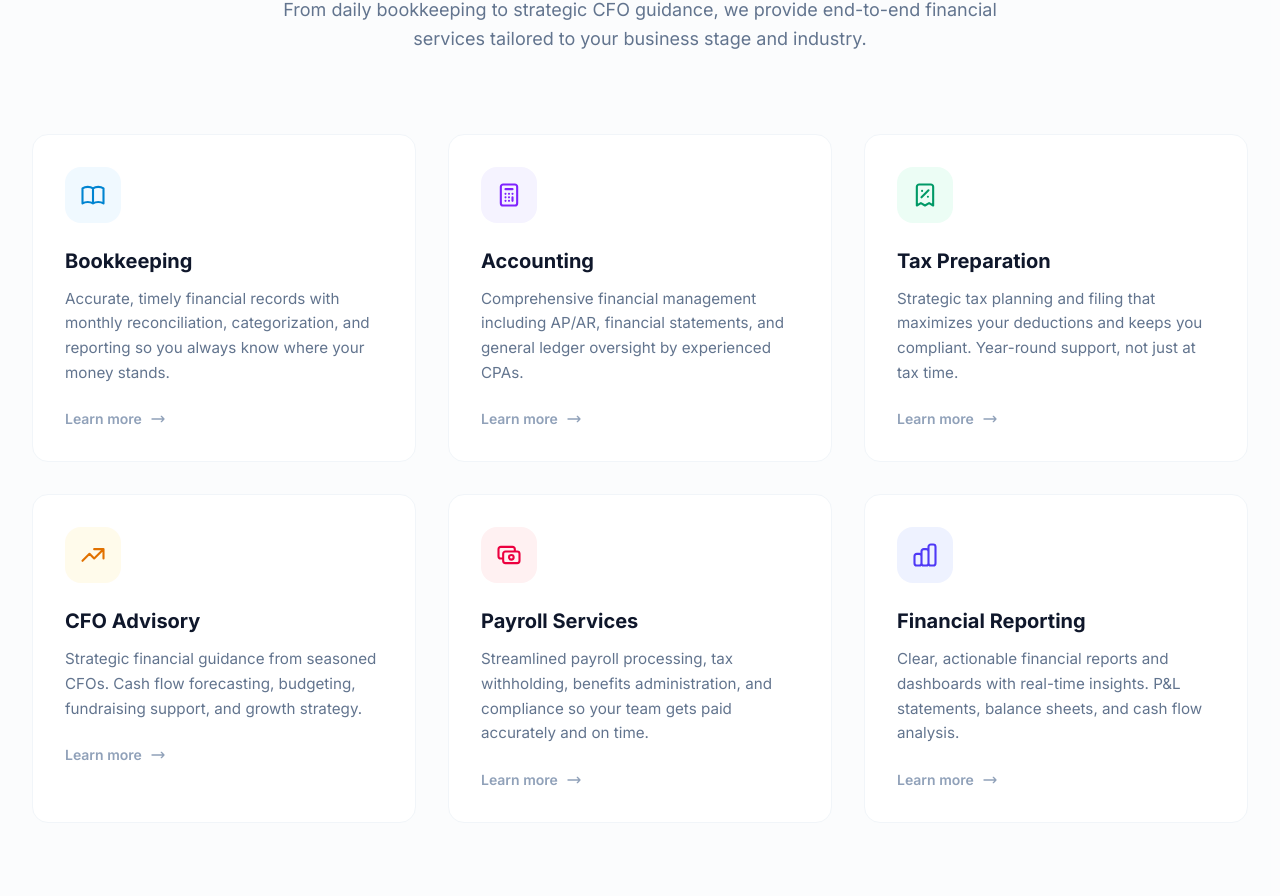
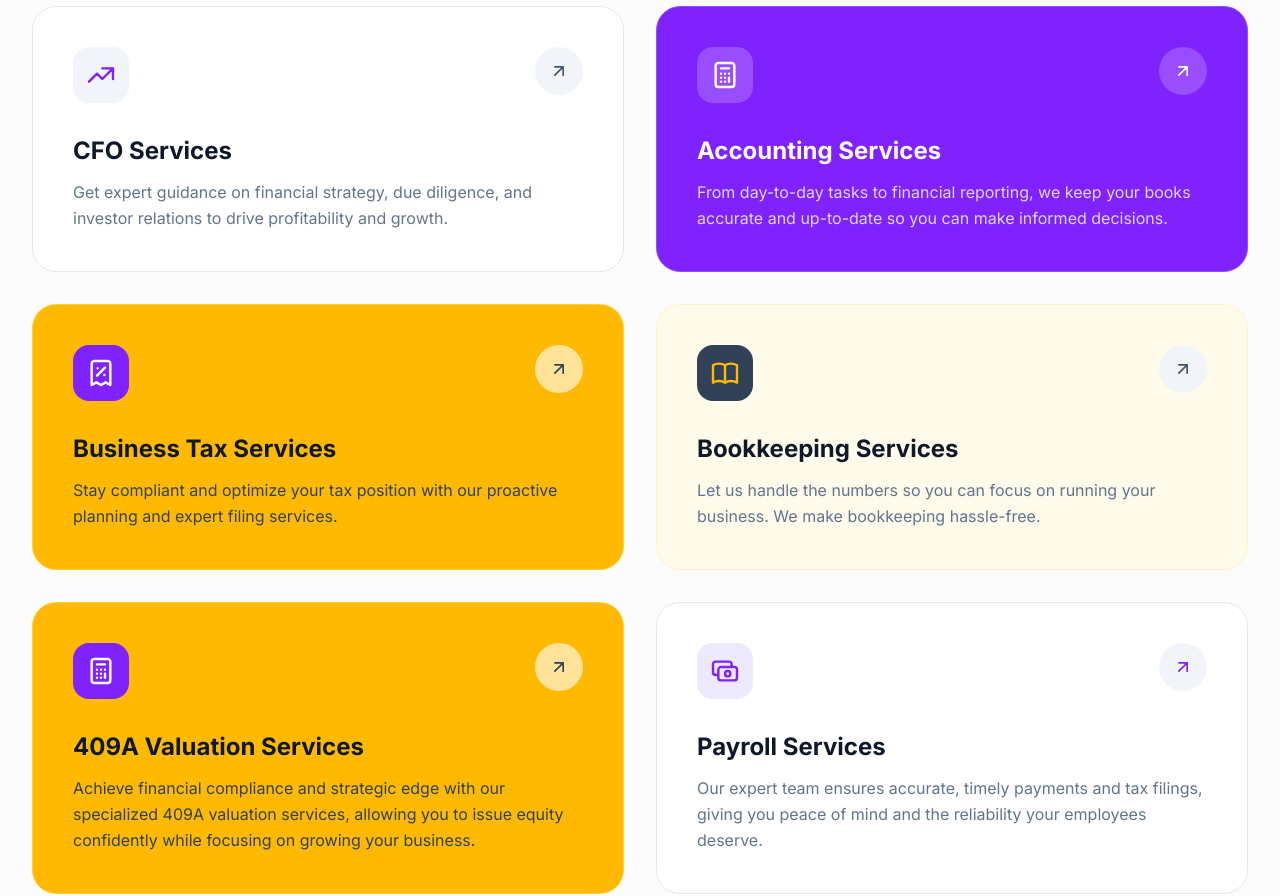
Before and after one commit to teamnumwise/teamnumwise.github.io, a Next.js app: page / in a window 1280 px wide. Shown: the part 1111-2007 px from the top of the page. Built offline with nearby package versions, Linux system fonts and the light colour scheme.

Commit message:
feat: implement initial website structure with core components and landing page layout

```diff
--- a/app/components/FAQ.tsx
+++ b/app/components/FAQ.tsx
@@ -33,7 +33,7 @@ export default function FAQ() {
   const [openIndex, setOpenIndex] = useState<number | null>(0);
 
   return (
-    <section id="faq" className="py-24 lg:py-32 bg-white">
+    <section id="faq" className="py-16 lg:py-20 bg-white">
       <div className="max-w-3xl mx-auto px-4 sm:px-6 lg:px-8">
         {/* Header */}
         <div className="text-center mb-16 lg:mb-20">
--- a/app/components/Hero.tsx
+++ b/app/components/Hero.tsx
@@ -1,6 +1,6 @@
 export default function Hero() {
   return (
-    <section className="relative min-h-screen flex items-center pt-24 pb-16 overflow-hidden">
+    <section className="relative min-h-[90vh] flex items-center pt-20 pb-12 overflow-hidden">
       {/* Background Decorations */}
       <div className="absolute inset-0 -z-10">
         <div className="absolute top-20 right-10 w-[500px] h-[500px] bg-sky-100/60 rounded-full blur-[100px]" />
--- a/app/components/Process.tsx
+++ b/app/components/Process.tsx
@@ -47,7 +47,7 @@ const steps = [
 
 export default function Process() {
   return (
-    <section id="process" className="py-24 lg:py-32 bg-white">
+    <section id="process" className="py-16 lg:py-20 bg-white">
       <div className="max-w-7xl mx-auto px-4 sm:px-6 lg:px-8">
         {/* Header */}
         <div className="text-center max-w-3xl mx-auto mb-16 lg:mb-20">
--- a/app/components/Services.tsx
+++ b/app/components/Services.tsx
@@ -1,92 +1,122 @@
 const services = [
   {
-    title: "Bookkeeping",
+    title: "CFO Services",
     description:
-      "Accurate, timely financial records with monthly reconciliation, categorization, and reporting so you always know where your money stands.",
+      "Get expert guidance on financial strategy, due diligence, and investor relations to drive profitability and growth.",
     icon: (
-      <svg className="w-7 h-7" fill="none" viewBox="0 0 24 24" stroke="currentColor" strokeWidth={1.8}>
+      <svg className="w-8 h-8" fill="none" viewBox="0 0 24 24" stroke="currentColor" strokeWidth={1.8}>
+        <path strokeLinecap="round" strokeLinejoin="round" d="M13 7h8m0 0v8m0-8l-8 8-4-4-6 6" />
+      </svg>
+    ),
+    bg: "bg-white",
+    textColor: "text-slate-900",
+    descColor: "text-slate-500",
+    iconBg: "bg-slate-100",
+    iconColor: "text-violet-600",
+    arrowBg: "bg-slate-100",
+    arrowColor: "text-slate-600",
+    border: "border border-slate-200",
+  },
+  {
+    title: "Accounting Services",
+    description:
+      "From day-to-day tasks to financial reporting, we keep your books accurate and up-to-date so you can make informed decisions.",
+    icon: (
+      <svg className="w-8 h-8" fill="none" viewBox="0 0 24 24" stroke="currentColor" strokeWidth={1.8}>
+        <path strokeLinecap="round" strokeLinejoin="round" d="M9 7h6m0 10v-3m-3 3h.01M9 17h.01M9 14h.01M12 14h.01M15 11h.01M12 11h.01M9 11h.01M7 21h10a2 2 0 002-2V5a2 2 0 00-2-2H7a2 2 0 00-2 2v14a2 2 0 002 2z" />
+      </svg>
+    ),
+    bg: "bg-violet-600",
+    textColor: "text-white",
+    descColor: "text-violet-200",
+    iconBg: "bg-white/20",
+    iconColor: "text-white",
+    arrowBg: "bg-white/20",
+    arrowColor: "text-white",
+    border: "border border-violet-500",
+  },
+  {
+    title: "Business Tax Services",
+    description:
+      "Stay compliant and optimize your tax position with our proactive planning and expert filing services.",
+    icon: (
+      <svg className="w-8 h-8" fill="none" viewBox="0 0 24 24" stroke="currentColor" strokeWidth={1.8}>
+        <path strokeLinecap="round" strokeLinejoin="round" d="M9 14l6-6m-5.5.5h.01m4.99 5h.01M19 21V5a2 2 0 00-2-2H7a2 2 0 00-2 2v16l3.5-2 3.5 2 3.5-2 3.5 2z" />
+      </svg>
+    ),
+    bg: "bg-amber-400",
+    textColor: "text-slate-900",
+    descColor: "text-slate-700",
+    iconBg: "bg-violet-600",
+    iconColor: "text-white",
+    arrowBg: "bg-white/60",
+    arrowColor: "text-slate-700",
+    border: "border border-amber-300",
+  },
+  {
+    title: "Bookkeeping Services",
+    description:
+      "Let us handle the numbers so you can focus on running your business. We make bookkeeping hassle-free.",
+    icon: (
+      <svg className="w-8 h-8" fill="none" viewBox="0 0 24 24" stroke="currentColor" strokeWidth={1.8}>
         <path strokeLinecap="round" strokeLinejoin="round" d="M12 6.253v13m0-13C10.832 5.477 9.246 5 7.5 5S4.168 5.477 3 6.253v13C4.168 18.477 5.754 18 7.5 18s3.332.477 4.5 1.253m0-13C13.168 5.477 14.754 5 16.5 5c1.747 0 3.332.477 4.5 1.253v13C19.832 18.477 18.247 18 16.5 18c-1.746 0-3.332.477-4.5 1.253" />
       </svg>
     ),
-    color: "from-sky-500 to-cyan-400",
-    bg: "bg-sky-50",
-    text: "text-sky-600",
+    bg: "bg-amber-50",
+    textColor: "text-slate-900",
+    descColor: "text-slate-500",
+    iconBg: "bg-slate-700",
+    iconColor: "text-amber-400",
+    arrowBg: "bg-slate-100",
+    arrowColor: "text-slate-600",
+    border: "border border-amber-100",
   },
   {
-    title: "Accounting",
+    title: "409A Valuation Services",
     description:
-      "Comprehensive financial management including AP/AR, financial statements, and general ledger oversight by experienced CPAs.",
+      "Achieve financial compliance and strategic edge with our specialized 409A valuation services, allowing you to issue equity confidently while focusing on growing your business.",
     icon: (
-      <svg className="w-7 h-7" fill="none" viewBox="0 0 24 24" stroke="currentColor" strokeWidth={1.8}>
+      <svg className="w-8 h-8" fill="none" viewBox="0 0 24 24" stroke="currentColor" strokeWidth={1.8}>
         <path strokeLinecap="round" strokeLinejoin="round" d="M9 7h6m0 10v-3m-3 3h.01M9 17h.01M9 14h.01M12 14h.01M15 11h.01M12 11h.01M9 11h.01M7 21h10a2 2 0 002-2V5a2 2 0 00-2-2H7a2 2 0 00-2 2v14a2 2 0 002 2z" />
       </svg>
     ),
-    color: "from-violet-500 to-purple-400",
-    bg: "bg-violet-50",
-    text: "text-violet-600",
-  },
-  {
-    title: "Tax Preparation",
-    description:
-      "Strategic tax planning and filing that maximizes your deductions and keeps you compliant. Year-round support, not just at tax time.",
-    icon: (
-      <svg className="w-7 h-7" fill="none" viewBox="0 0 24 24" stroke="currentColor" strokeWidth={1.8}>
-        <path strokeLinecap="round" strokeLinejoin="round" d="M9 14l6-6m-5.5.5h.01m4.99 5h.01M19 21V5a2 2 0 00-2-2H7a2 2 0 00-2 2v16l3.5-2 3.5 2 3.5-2 3.5 2z" />
-      </svg>
-    ),
-    color: "from-emerald-500 to-teal-400",
-    bg: "bg-emerald-50",
-    text: "text-emerald-600",
-  },
-  {
-    title: "CFO Advisory",
-    description:
-      "Strategic financial guidance from seasoned CFOs. Cash flow forecasting, budgeting, fundraising support, and growth strategy.",
-    icon: (
-      <svg className="w-7 h-7" fill="none" viewBox="0 0 24 24" stroke="currentColor" strokeWidth={1.8}>
-        <path strokeLinecap="round" strokeLinejoin="round" d="M13 7h8m0 0v8m0-8l-8 8-4-4-6 6" />
-      </svg>
-    ),
-    color: "from-amber-500 to-orange-400",
-    bg: "bg-amber-50",
-    text: "text-amber-600",
+    bg: "bg-amber-400",
+    textColor: "text-slate-900",
+    descColor: "text-slate-700",
+    iconBg: "bg-violet-600",
+    iconColor: "text-white",
+    arrowBg: "bg-white/60",
+    arrowColor: "text-slate-700",
+    border: "border border-amber-300",
   },
   {
     title: "Payroll Services",
     description:
-      "Streamlined payroll processing, tax withholding, benefits administration, and compliance so your team gets paid accurately and on time.",
+      "Our expert team ensures accurate, timely payments and tax filings, giving you peace of mind and the reliability your employees deserve.",
     icon: (
-      <svg className="w-7 h-7" fill="none" viewBox="0 0 24 24" stroke="currentColor" strokeWidth={1.8}>
+      <svg className="w-8 h-8" fill="none" viewBox="0 0 24 24" stroke="currentColor" strokeWidth={1.8}>
         <path strokeLinecap="round" strokeLinejoin="round" d="M17 9V7a2 2 0 00-2-2H5a2 2 0 00-2 2v6a2 2 0 002 2h2m2 4h10a2 2 0 002-2v-6a2 2 0 00-2-2H9a2 2 0 00-2 2v6a2 2 0 002 2zm7-5a2 2 0 11-4 0 2 2 0 014 0z" />
       </svg>
     ),
-    color: "from-rose-500 to-pink-400",
-    bg: "bg-rose-50",
-    text: "text-rose-600",
-  },
-  {
-    title: "Financial Reporting",
-    description:
-      "Clear, actionable financial reports and dashboards with real-time insights. P&L statements, balance sheets, and cash flow analysis.",
-    icon: (
-      <svg className="w-7 h-7" fill="none" viewBox="0 0 24 24" stroke="currentColor" strokeWidth={1.8}>
-        <path strokeLinecap="round" strokeLinejoin="round" d="M9 19v-6a2 2 0 00-2-2H5a2 2 0 00-2 2v6a2 2 0 002 2h2a2 2 0 002-2zm0 0V9a2 2 0 012-2h2a2 2 0 012 2v10m-6 0a2 2 0 002 2h2a2 2 0 002-2m0 0V5a2 2 0 012-2h2a2 2 0 012 2v14a2 2 0 01-2 2h-2a2 2 0 01-2-2z" />
-      </svg>
-    ),
-    color: "from-indigo-500 to-blue-400",
-    bg: "bg-indigo-50",
-    text: "text-indigo-600",
+    bg: "bg-white",
+    textColor: "text-slate-900",
+    descColor: "text-slate-500",
+    iconBg: "bg-violet-100",
+    iconColor: "text-violet-600",
+    arrowBg: "bg-slate-100",
+    arrowColor: "text-violet-600",
+    border: "border border-slate-200",
   },
 ];
 
 export default function Services() {
   return (
-    <section id="services" className="py-24 lg:py-32 bg-slate-50/50">
+    <section id="services" className="py-16 lg:py-20 bg-slate-50/50">
       <div className="max-w-7xl mx-auto px-4 sm:px-6 lg:px-8">
         {/* Header */}
         <div className="text-center max-w-3xl mx-auto mb-16 lg:mb-20">
           <div className="reveal">
-            <span className="inline-block px-4 py-1.5 rounded-full bg-sky-50 border border-sky-200/60 text-sky-600 text-sm font-semibold mb-6">
+            <span className="inline-block px-4 py-1.5 rounded-full bg-violet-50 border border-violet-200/60 text-violet-600 text-sm font-semibold mb-6">
               Our Services
             </span>
           </div>
@@ -101,46 +131,50 @@ export default function Services() {
           </p>
         </div>
 
-        {/* Grid */}
-        <div className="grid sm:grid-cols-2 lg:grid-cols-3 gap-6 lg:gap-8">
+        {/* Grid - 2 columns like the Indinero reference */}
+        <div className="grid md:grid-cols-2 gap-6 lg:gap-8">
           {services.map((service, i) => (
             <div
               key={service.title}
-              className={`reveal reveal-delay-${Math.min(i + 1, 5)} group relative bg-white rounded-2xl p-8 border border-slate-100 card-lift cursor-default`}
+              className={`reveal reveal-delay-${Math.min(i + 1, 5)} group relative ${service.bg} ${service.border} rounded-3xl p-8 lg:p-10 card-lift cursor-default overflow-hidden`}
             >
-              {/* Gradient hover overlay */}
-              <div className={`absolute inset-0 rounded-2xl bg-gradient-to-br ${service.color} opacity-0 group-hover:opacity-[0.03] transition-opacity duration-500`} />
-
-              {/* Icon */}
-              <div className={`w-14 h-14 rounded-2xl ${service.bg} ${service.text} flex items-center justify-center mb-6 group-hover:scale-110 transition-transform duration-300`}>
+              {/* Top row: icon + arrow */}
+              <div className="flex items-start justify-between mb-8">
+                <div
+                  className={`w-14 h-14 rounded-2xl ${service.iconBg} ${service.iconColor} flex items-center justify-center transition-transform duration-300 group-hover:scale-110`}
+                >
                   {service.icon}
                 </div>
-
-              {/* Content */}
-              <h3 className="text-xl font-bold text-slate-900 mb-3">
-                {service.title}
-              </h3>
-              <p className="text-slate-500 leading-relaxed text-[0.95rem]">
-                {service.description}
-              </p>
-
-              {/* Arrow */}
-              <div className="mt-6 flex items-center gap-2 text-sm font-semibold text-slate-400 group-hover:text-sky-500 transition-colors">
-                Learn more
+                <div
+                  className={`w-12 h-12 rounded-full ${service.arrowBg} ${service.arrowColor} flex items-center justify-center group-hover:scale-110 transition-all duration-300`}
+                >
                   <svg
-                  className="w-4 h-4 group-hover:translate-x-1 transition-transform"
+                    className="w-5 h-5 group-hover:translate-x-0.5 group-hover:-translate-y-0.5 transition-transform"
                     fill="none"
                     viewBox="0 0 24 24"
                     stroke="currentColor"
+                    strokeWidth={2}
                   >
                     <path
                       strokeLinecap="round"
                       strokeLinejoin="round"
-                    strokeWidth={2}
-                    d="M17 8l4 4m0 0l-4 4m4-4H3"
+                      d="M7 17L17 7M17 7H7M17 7v10"
                     />
                   </svg>
                 </div>
+              </div>
+
+              {/* Content */}
+              <h3
+                className={`text-xl lg:text-2xl font-bold ${service.textColor} mb-3`}
+              >
+                {service.title}
+              </h3>
+              <p
+                className={`${service.descColor} leading-relaxed text-[0.95rem] lg:text-base`}
+              >
+                {service.description}
+              </p>
             </div>
           ))}
         </div>
--- a/app/components/Stats.tsx
+++ b/app/components/Stats.tsx
@@ -69,7 +69,7 @@ const stats = [
 
 export default function Stats() {
   return (
-    <section id="about" className="relative py-24 lg:py-32 bg-slate-900 overflow-hidden">
+    <section id="about" className="relative py-16 lg:py-20 bg-slate-900 overflow-hidden">
       {/* Background Decorations */}
       <div className="absolute inset-0">
         <div className="absolute top-0 left-1/4 w-[600px] h-[600px] bg-sky-500/5 rounded-full blur-[120px]" />
--- a/app/globals.css
+++ b/app/globals.css
@@ -61,18 +61,27 @@
 /* ===== Scroll Reveal ===== */
 .reveal {
   opacity: 0;
-  transform: translateY(40px);
-  transition: all 0.9s cubic-bezier(0.16, 1, 0.3, 1);
+  transform: translateY(20px);
+  transition: opacity 0.7s cubic-bezier(0.16, 1, 0.3, 1), transform 0.7s cubic-bezier(0.16, 1, 0.3, 1);
 }
 .reveal.active {
   opacity: 1;
   transform: translateY(0);
 }
-.reveal-delay-1 { transition-delay: 0.1s; }
-.reveal-delay-2 { transition-delay: 0.2s; }
-.reveal-delay-3 { transition-delay: 0.25s; }
-.reveal-delay-4 { transition-delay: 0.35s; }
-.reveal-delay-5 { transition-delay: 0.45s; }
+.reveal-delay-1 { transition-delay: 0.08s; }
+.reveal-delay-2 { transition-delay: 0.15s; }
+.reveal-delay-3 { transition-delay: 0.22s; }
+.reveal-delay-4 { transition-delay: 0.28s; }
+.reveal-delay-5 { transition-delay: 0.35s; }
+
+/* Safety: auto-reveal after page loads to prevent blank spaces */
+@keyframes safeReveal {
+  to { opacity: 1; transform: translateY(0); }
+}
+.reveal {
+  animation: safeReveal 0.5s ease forwards;
+  animation-delay: 1s;
+}
 
 /* ===== Glassmorphism ===== */
 .glass {
```
Also changed, not shown: app/components/Navbar.tsx (+2 -14 lines), app/components/Testimonials.tsx (+99 -30 lines), app/page.tsx (+95 -66 lines). Lines whose indentation alone changed are shown as unchanged.
